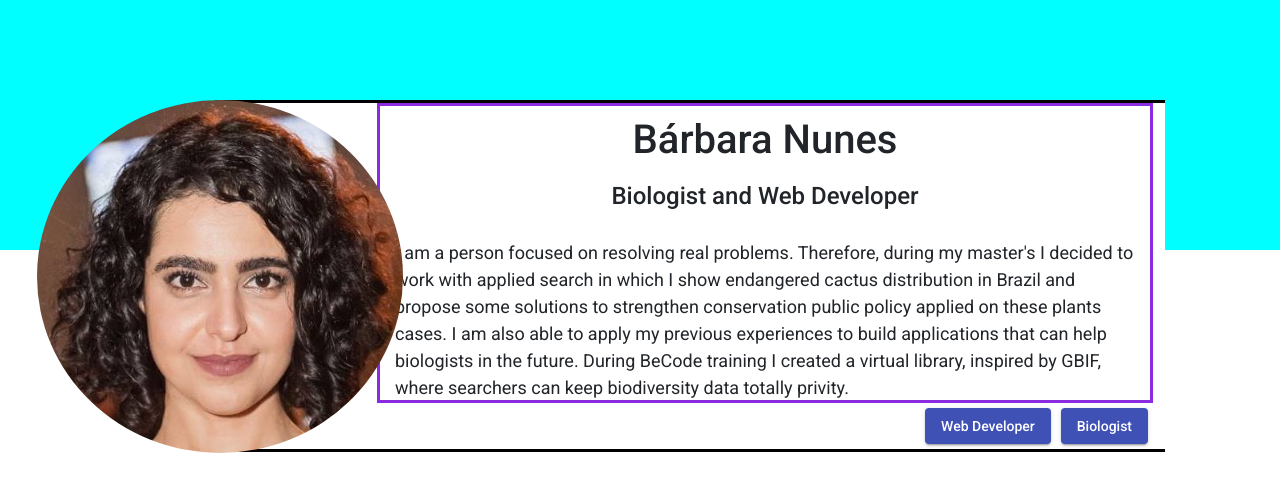
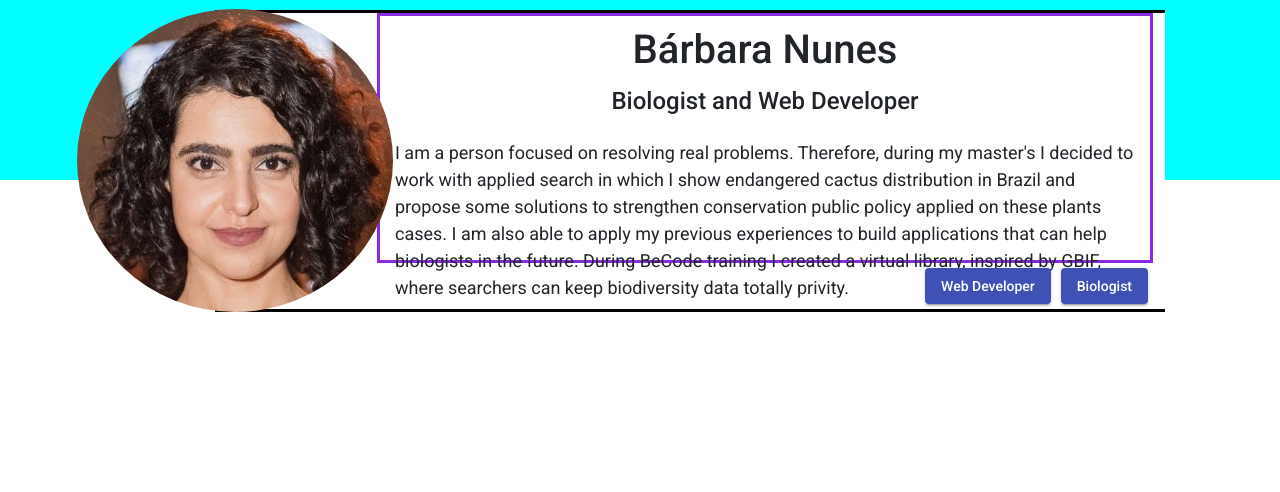
Before and after one commit to BarbaraCristinaNunes/portifolio-angular, an Angular app: page / in a window 1280 px wide. Shown: the top 492 px of the page. Built offline with nearby package versions, Linux system fonts and the light colour scheme.

Commit message:
Update app.component.css

```diff
--- a/src/app/app.component.css
+++ b/src/app/app.component.css
@@ -1,5 +1,5 @@
 #top-container{
-    height: 250px;
+    height: 180px;
     width: 100%;
     background-color: aqua;
     position: absolute;
@@ -8,31 +8,20 @@
 
 .container{
     right: 115px;
-    top: 100px;
+    top: 10px;
     position: absolute;
     z-index: 2;
 }
 
 #profile-img{
-    width: 366px;
-    height: 353px;
+    width: 316px;
+    height: 303px;
     border-radius: 50%;
     position: absolute;
     z-index: 2;
-}
-
-#name{
-   padding-top: 10px;
-}
-
-#title{
-    padding-top: 10px;
-    padding-bottom: 20px;
-}
-
-#me{
-    padding-left: 15px;
-    padding-right: 15px;
+    margin-top: -1px;
+    margin-bottom: -3px;
+    margin-left: 40px;
 }
 
 #description{
@@ -41,10 +30,27 @@
     border-bottom: solid black;
     background-color: white;
 }
+
 #person-information{
-    height: 300px;
+    height: 250px;
     margin-left: 150px;
 }
+
+#name{
+   padding-top: 10px;
+}
+
+#title{
+    padding-top: 5px;
+    padding-bottom: 15px;
+}
+
+#me{
+    padding-left: 15px;
+    padding-right: 15px;
+}
+
+
 #biologist{
     margin: 5px;
     float: right;
```
